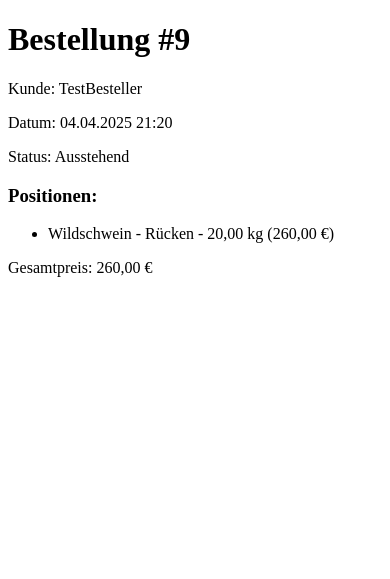
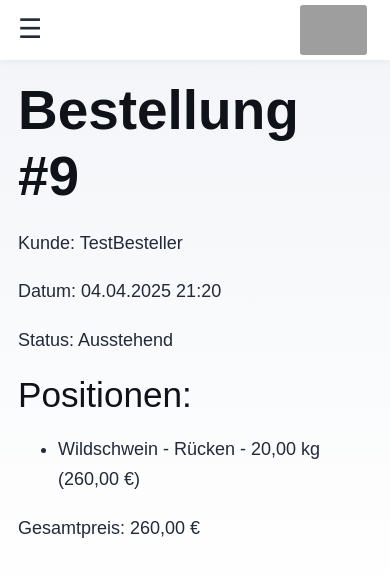
Before and after one commit to MikaGriebsch/FlaemingWildhandelVerwaltung, a Django app: page /lager/orders/9/ in a window 390 px wide. Shown: the top 579 px of the page. Run offline with Django 4.2, Linux system fonts and the light colour scheme; data comes from the database, SQL or seed files in the repository; both versions use the stored data as it was after the commit; some web fonts are replaced; grey boxes are pictures that could not be loaded.

Commit message:
Header mit Home Anzeige

```diff
--- a/FlaemingWildhandelVerwaltung/settings.py
+++ b/FlaemingWildhandelVerwaltung/settings.py
@@ -122,6 +122,8 @@ USE_TZ = True
 
 STATIC_URL = 'static/'
 
+STATICFILES_DIRS = [BASE_DIR / "static",]
+
 # Default primary key field type
 # https://docs.djangoproject.com/en/4.2/ref/settings/#default-auto-field
 
--- /dev/null
+++ b/Lager/static/css/base.css
@@ -0,0 +1,226 @@
+/*
+  The CSS in this style tag is based off of Bear Blog's default CSS.
+  https://github.com/HermanMartinus/bearblog/blob/297026a877bc2ab2b3bdfbd6b9f7961c350917dd/templates/styles/blog/default.css
+  License MIT: https://github.com/HermanMartinus/bearblog/blob/master/LICENSE.md
+ */
+
+:root {
+	--accent: #A8B400;
+	--accent-dark: #256238;
+	--black: 15, 18, 25;
+	--gray: 96, 115, 159;
+	--gray-light: 229, 233, 240;
+	--gray-dark: 34, 41, 57;
+	--gray-gradient: rgba(var(--gray-light), 50%), #fff;
+	--box-shadow: 0 2px 6px rgba(var(--gray), 25%), 0 8px 24px rgba(var(--gray), 33%),
+		0 16px 32px rgba(var(--gray), 33%);
+}
+@font-face {
+	font-family: 'Atkinson';
+	src: url('/fonts/atkinson-regular.woff') format('woff');
+	font-weight: 400;
+	font-style: normal;
+	font-display: swap;
+}
+@font-face {
+	font-family: 'Atkinson';
+	src: url('/fonts/atkinson-bold.woff') format('woff');
+	font-weight: 700;
+	font-style: normal;
+	font-display: swap;
+}
+
+@font-face {
+	font-family: 'Courgette', cursive;
+	src: url('https://fonts.googleapis.com/css2?family=Courgette&display=swap') format('woff');
+	font-weight: 400;
+	font-style: normal;
+	font-display: swap;
+}
+
+.borel-regular {
+	font-family: "Borel", cursive;
+	font-weight: 400;
+	font-style: normal;
+}
+
+.playpen-sans {
+	font-family: "Playpen Sans", cursive;
+	font-optical-sizing: auto;
+	font-weight: auto;
+	font-style: normal;
+}
+
+body {
+	font-family: 'Atkinson', sans-serif;
+	margin: 0;
+	padding: 0;
+	text-align: left;
+	background: linear-gradient(var(--gray-gradient)) no-repeat;
+	background-size: 100% 600px;
+	word-wrap: break-word;
+	overflow-wrap: break-word;
+	color: rgb(var(--gray-dark));
+	font-size: 20px;
+	line-height: 1.7;
+}
+main {
+	width: 920px;
+	max-width: calc(100% - 2em);
+	margin: auto;
+	/* padding: 3em 1em; */
+	padding-top: 2%;
+	/* padding-bottom: 2%; */
+	/* background-color: #A8B400; */
+}
+h1,
+h2,
+h3,
+h4,
+h5,
+h6 {
+	margin: 0 0 0.5rem 0;
+	color: rgb(var(--black));
+	line-height: 1.2;
+	font-family: 'Arial', cursive;
+}
+h1 {
+	font-size: 3.052em;
+}
+h2 {
+	font-size: 2.441em;
+	font-weight: 600;
+}
+@media (max-width: 1080px) {
+	h2 {
+		font-weight: 500;
+		margin-left: 5%;
+	}
+	h3 {
+		font-weight: 500;
+	}
+}
+h3 {
+	font-size: 1.953em;
+}
+h4 {
+	font-size: 1.563em;
+}
+h5 {
+	font-size: 1.25em;
+}
+strong,
+b {
+	font-weight: 700;
+}
+a {
+	color: var(--accent);
+}
+a:hover {
+	color: var(--accent);
+}
+p {
+	margin-bottom: 1em;
+}
+.prose p {
+	margin-bottom: 2em;
+}
+textarea {
+	width: 100%;
+	font-size: 16px;
+}
+input {
+	font-size: 16px;
+}
+table {
+	width: 100%;
+}
+img {
+	max-width: 100%;
+	height: auto;
+	border-radius: 8px;
+}
+code {
+	padding: 2px 5px;
+	background-color: rgb(var(--gray-light));
+	border-radius: 2px;
+}
+pre {
+	padding: 1.5em;
+	border-radius: 8px;
+}
+pre > code {
+	all: unset;
+}
+blockquote {
+	border-left: 4px solid var(--accent);
+	padding: 0 0 0 20px;
+	margin: 0px;
+	font-size: 1.333em;
+}
+hr {
+	border: none;
+	border-top: 1px solid rgb(var(--gray-light));
+}
+@media (max-width: 720px) {
+	body {
+		font-size: 18px;
+	}
+	main {
+		padding: 1em;
+	}
+}
+
+.sr-only {
+	border: 0;
+	padding: 0;
+	margin: 0;
+	position: absolute !important;
+	height: 1px;
+	width: 1px;
+	overflow: hidden;
+	/* IE6, IE7 - a 0 height clip, off to the bottom right of the visible 1px box */
+	clip: rect(1px 1px 1px 1px);
+	/* maybe deprecated but we need to support legacy browsers */
+	clip: rect(1px, 1px, 1px, 1px);
+	/* modern browsers, clip-path works inwards from each corner */
+	clip-path: inset(50%);
+	/* added line to stop words getting smushed together (as they go onto seperate lines and some screen readers do not understand line feeds as a space */
+	white-space: nowrap;
+}
+
+.no-clickable {
+	pointer-events: none;
+	cursor: default; /* Ändert den Mauszeiger, um anzuzeigen, dass der Link nicht klickbar ist */
+	text-decoration: none;
+}
+
+.read-more {
+    position: relative;
+    text-decoration: underline;
+    color: var(--accent); /* Standardfarbe des Textes */
+    transition: color 0.5s ease; /* Übergangseffekt für die Textfarbe */
+}
+
+/* Hintergrundeffekt für den Hover */
+.read-more::before {
+    content: '';
+    position: absolute;
+    top: 0;
+    left: 0;
+    width: 0;
+    height: 100%;
+    background-image: linear-gradient(to right, var(--green) 0%, var(--black) 100%); /* Farbverlauf von Grün zu Schwarz */
+    transition: width 0.5s ease; /* Übergangseffekt für die Breite des Farbverlaufs */
+    z-index: -1; /* Hintergrundebene hinter dem Text */
+}
+
+/* Hover-Effekt */
+.read-more:hover::before {
+    width: 100%; /* Breite des Farbverlaufs auf 100% erhöhen */
+}
+
+/* Hover-Effekt für die Textfarbe */
+.read-more:hover {
+    color: var(--white); /* Farbe des Textes beim Hover */
+}
--- /dev/null
+++ b/Lager/static/css/header.css
@@ -0,0 +1,111 @@
+.icon {
+		margin-left: 0 !important;
+	}
+
+	header {
+		margin: 0;
+		padding: 0 1em;
+		background: white !important;
+		box-shadow: 0 2px 8px rgba(var(--black), 5%);
+	}
+	h2 {
+		margin: 0;
+		font-size: 1em;
+	}
+	.logo-mobile {
+		display: none;
+	}
+	h2 a,
+	h2 a.active {
+		text-decoration: none;
+	}
+	nav {
+		display: flex;
+		align-items: center;
+		justify-content: space-between;
+	}
+	nav a {
+		padding: 1em 0.5em;
+		color: var(--black);
+		border-bottom: 4px solid transparent;
+		text-decoration: none;
+	}
+	nav a.active {
+		text-decoration: none;
+		border-bottom-color: var(--accent);
+	}
+	nav a:hover {
+		border-bottom-color: var(--accent);
+		transition: 0.5s;
+	}
+	.icon-description{
+		border-bottom-color: #FFFFFF!important;
+		/* transition: 0.5s; */
+	}
+	.social-links,
+	.social-links a {
+		display: flex;
+	}
+	.hamburger-icon {
+		display: none;
+		cursor: pointer;
+		font-size: 1.5em;
+	}
+	@media (max-width: 1080px) {
+		.social-links {
+			display: none;
+		}
+		.logo {
+			display: none;
+		}
+		.hamburger-icon {
+			display: block;
+		}
+		.internal-links {
+			display: none;
+			flex-direction: column;
+			position: absolute;
+			font-weight: bold !important;
+			top: 60px;
+			left: 0;
+			width: 100%;
+			background: white;
+			box-shadow: 0px 5px 10px rgba(var(--black), 50%);
+		}
+		.internal-links a {
+			padding: 1em;
+			text-align: center;
+		}
+		.internal-links.show {
+			display: flex;
+		}
+		nav a:hover {
+			border-bottom-color: var(--accent);
+			border-radius: 5px;
+			width: 50%;
+			margin: 0 auto;
+			transition: 0.5s;
+		}
+		nav a.active {
+			text-decoration: none;
+			border-bottom-color: var(--accent);
+			border-radius: 5px;
+			width: 50vw;
+			margin: 0 auto;
+		}
+		header {
+			height: 60px;
+		}
+		.logo-mobile {
+			display: block;
+			height: 50px;
+			padding: 5px;
+		}
+	}
+	.icon {
+		margin-left: 200px;
+	}
+	.logo {
+		margin-top: 20px;
+		margin-bottom: 20px;
+	}
--- /dev/null
+++ b/Lager/templates/base.html
@@ -0,0 +1,34 @@
+{% load static %}
+<!DOCTYPE html>
+<html lang="de">
+<head>
+    <meta charset="UTF-8">
+    <meta name="viewport" content="width=device-width, initial-scale=1.0">
+    <title>{% block title %}Fläming Wildhandel{% endblock %}</title>
+    <link rel="stylesheet" type="text/css" href="{% static 'css/base.css' %}">
+    <link rel="stylesheet" type="text/css" href="{% static 'css/header.css' %}">
+</head>
+<body>
+
+<header>
+    <nav>
+        <img class="logo" src="{% static 'img/logo.png' %}" alt="Logo Fleaming Wildhandel">
+        <div class="internal-links">
+            <a href="/lager/home">Home</a>
+            <a href="/lager/orders/">Offene Bestellungen</a>
+            <a href="/lager/oldorders/">Abgeschlossene Bestellungen</a>
+        </div>
+
+        <div class="hamburger-icon">&#9776;</div>
+        <img src="{% static 'images/logo.AVIF' %}" alt="Logo Mobile" class="logo-mobile">
+    </nav>
+</header>
+
+<!-- Hier wird der spezifische Inhalt jeder Seite eingefügt -->
+<main>
+    {% block content %}
+    {% endblock %}
+</main>
+
+</body>
+</html>
--- a/Lager/templates/order_detail.html
+++ b/Lager/templates/order_detail.html
@@ -1,11 +1,9 @@
-<!DOCTYPE html>
-<html lang="en">
-<head>
-    <meta charset="UTF-8">
-    <title>Title</title>
-</head>
-<body>
-   <h1>Bestellung #{{ order.id }}</h1>
+{% extends "base.html" %}
+
+{% block title %}Offene Bestellungen{% endblock %}
+
+{% block content %}
+    <h1>Bestellung #{{ order.id }}</h1>
     <p>Kunde: {{ order.customer_name }}</p>
     <p>Datum: {{ order.order_date|date:"d.m.Y H:i" }}</p>
     <p>Status: {{ order.get_status_display }}</p>
@@ -21,5 +19,4 @@
     {% endfor %}
     </ul>
     <p>Gesamtpreis: {{ order.total_price|floatformat:2 }} €</p>
-</body>
-</html>
+{% endblock %}
--- a/Lager/urls.py
+++ b/Lager/urls.py
@@ -5,4 +5,6 @@ urlpatterns = [
     path('orders/', views.order_list, name='order_list'),
     path('oldorders/', views.old_order_list, name='old_order_list'),
     path('orders/<int:order_id>/', views.order_detail, name='order_detail'),
+
+    path('home/', views.home, name='home'),
 ]
--- a/Lager/views.py
+++ b/Lager/views.py
@@ -1,5 +1,7 @@
 from django.shortcuts import render, get_object_or_404
 from .models import Order
+from django.utils import timezone
+from datetime import datetime
 
 def order_list(request):
     orders = Order.objects.filter(status='pending').order_by('-order_date')
@@ -12,3 +14,21 @@ def old_order_list(request):
 def order_detail(request, order_id):
     order = get_object_or_404(Order, pk=order_id)
     return render(request, 'order_detail.html', {'order': order})
+
+def home(request):
+    # Anzahl offener Bestellungen
+    open_orders_count = Order.objects.filter(status='pending').count()
+
+    # Anzahl heute abgeschlossener Bestellungen
+    today = timezone.now().date()
+    completed_today_count = Order.objects.filter(
+        status='completed',
+        order_date__date=today
+    ).count()
+
+    context = {
+        'open_orders_count': open_orders_count,
+        'completed_today_count': completed_today_count,
+    }
+
+    return render(request, 'home.html', context)
```
Also changed, not shown: Lager/templates/home.html (added, +32 -0 lines), Lager/templates/old_order_list.html (+7 -10 lines), Lager/templates/order_list.html (+6 -9 lines), Lager/static/img/logo.png (added), db.sqlite3.
